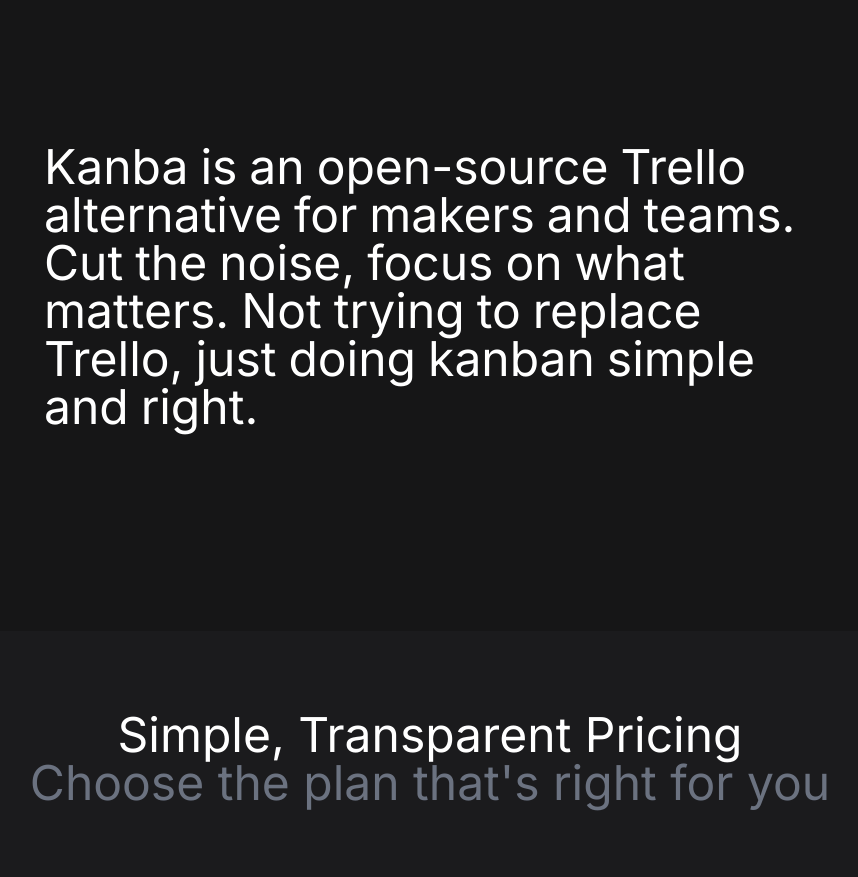
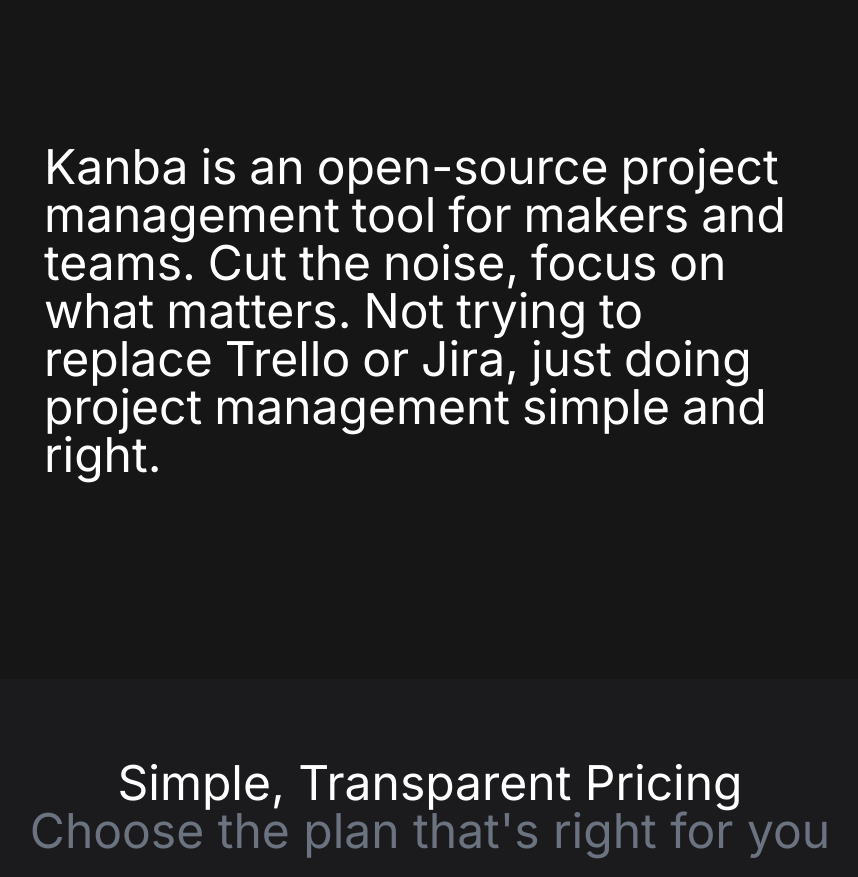
Before and after one commit to Kanba-co/kanba, a Next.js app: page / in a window 1280 px wide. Shown: the part 2920-3797 px from the top of the page, without its empty margins (210-1068 px from the left). Built offline with nearby package versions, Linux system fonts and the light colour scheme; no server answers.

Commit message:
update home page

```diff
--- a/app/page.tsx
+++ b/app/page.tsx
@@ -421,9 +421,9 @@ export default function Home() {
         )}
       >
         <TextReveal>
-          Kanba is an open-source Trello alternative for makers and teams. Cut
-          the noise, focus on what matters. Not trying to replace Trello, just
-          doing kanban simple and right.
+          Kanba is an open-source project management tool for makers and teams. Cut
+          the noise, focus on what matters. Not trying to replace Trello or Jira, just
+          doing project management simple and right.
         </TextReveal>
       </section>
 
```
